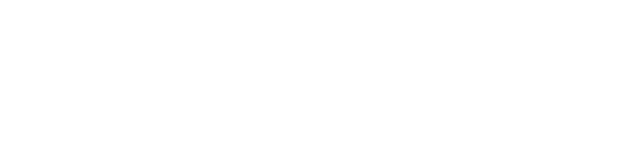
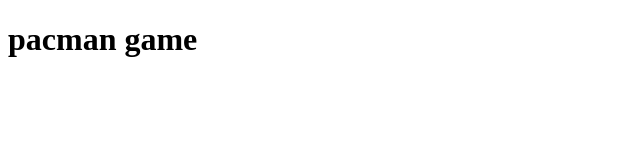
Before and after one commit to aminDB81/PacMan, a plain HTML site: page index.html in a window 1280 px wide. Shown: the whole page, without its empty margins (0-640 px from the left). Drawn offline with Linux system fonts and the light colour scheme.

Commit message:
starting pacman project

```diff
--- a/index.html
+++ b/index.html
@@ -3,9 +3,13 @@
 <head>
     <meta charset="UTF-8">
     <meta name="viewport" content="width=device-width, initial-scale=1.0">
+    <link rel="stylesheet" href="assets/css/style.css">
     <title>PacMan</title>
 </head>
 <body>
-
+    <div><h1>
+        pacman game
+    </h1></div>
 </body>
+<script src="src/script.js"></script>
 </html>
```
Also changed, not shown: assets/css/style.css (added), src/script.js (added).
